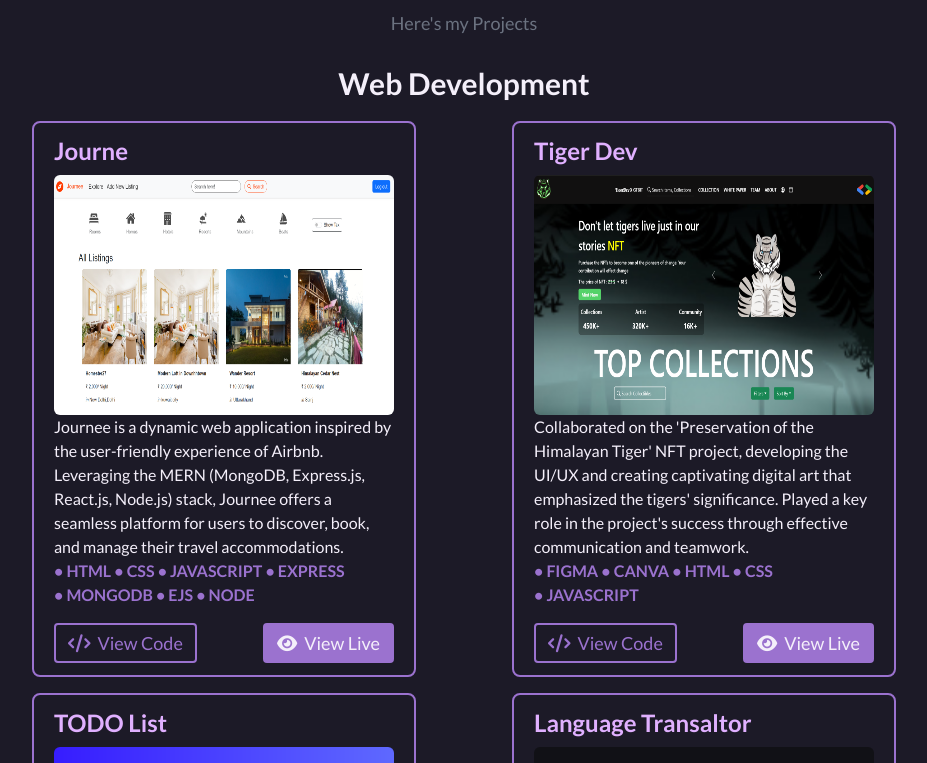
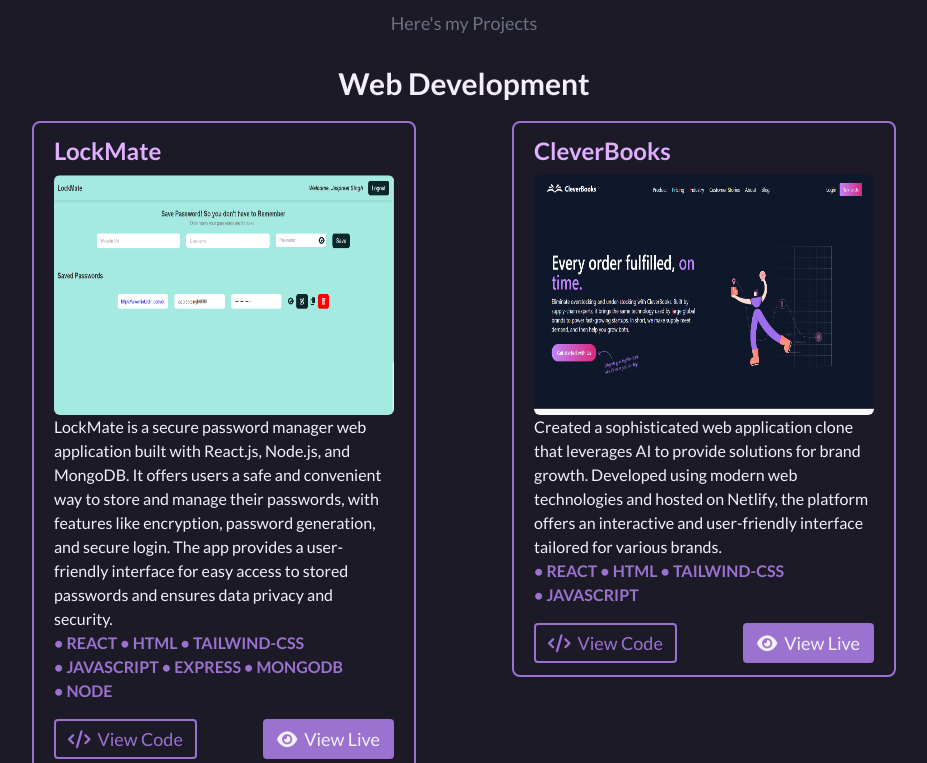
Before and after one commit to jaspreet6090/Portfolio-React, a React (Vite) app: page / in a window 1280 px wide. Shown: the part 3644-4407 px from the top of the page, without its empty margins (176-1103 px from the left). Built offline with nearby package versions, Linux system fonts and the light colour scheme.

Commit message:
Added Projects

```diff
--- a/src/costant.js
+++ b/src/costant.js
@@ -218,7 +218,25 @@ const experience = [
 //Projects
 const WebDev = [
   {
-    id: 1,
+    id:1,
+    name:"LockMate",
+    img:"/ProjectImages/WebDev/LockMate.png",
+    description: "LockMate is a secure password manager web application built with React.js, Node.js, and MongoDB. It offers users a safe and convenient way to store and manage their passwords, with features like encryption, password generation, and secure login. The app provides a user-friendly interface for easy access to stored passwords and ensures data privacy and security.",
+    techStack:["REACT","HTML", "TAILWIND-CSS", "JAVASCRIPT", "EXPRESS", "MONGODB", "NODE"],
+    link:"https://lockmate.vercel.app/",
+    code:"https://github.com/jaspreet6090/LockMate"
+  },
+  {
+    id:2,
+    name:"CleverBooks",
+    img:"/ProjectImages/WebDev/CleverBooks.png",
+    description:"Created a sophisticated web application clone that leverages AI to provide solutions for brand growth. Developed using modern web technologies and hosted on Netlify, the platform offers an interactive and user-friendly interface tailored for various brands.",
+    techStack:["REACT","HTML", "TAILWIND-CSS", "JAVASCRIPT"],
+    link:"https://clever-books-jaspreet.netlify.app/",
+    code:"https://github.com/jaspreet6090/Clever-Book"
+  },
+  {
+    id: 3,
     name: "Journe",
     img: "/ProjectImages/WebDev/Journee.png",
     description: "Journee is a dynamic web application inspired by the user-friendly experience of Airbnb. Leveraging the MERN (MongoDB, Express.js, React.js, Node.js) stack, Journee offers a seamless platform for users to discover, book, and manage their travel accommodations.",
@@ -227,16 +245,7 @@ const WebDev = [
     code: "https://github.com/jaspreet6090/Journee"
   },
   {
-    id: 2,
-    name: "Tiger Dev",
-    img: "/ProjectImages/WebDev/Tigerdev.png",
-    description: "Collaborated on the 'Preservation of the Himalayan Tiger' NFT project, developing the UI/UX and creating captivating digital art that emphasized the tigers' significance. Played a key role in the project's success through effective communication and teamwork.",
-    techStack: ["FIGMA", "CANVA", "HTML", "CSS", "JAVASCRIPT"],
-    link: "https://hackerhouse-gdsc-gtbit.netlify.app/",
-    code: "https://github.com/jaspreet6090/"
-  },
-  {
-    id:"3",
+    id:"4",
     name:"TODO List",
     img:"/ProjectImages/WebDev/Todo.png",
     description: "The Todo List is a web application built with HTML, CSS, and JavaScript, offering users the ability to create, manage, and delete tasks. The app features a clean and intuitive interface, enabling users to organize their tasks efficiently and stay productive.",
@@ -246,7 +255,7 @@ const WebDev = [
 
   },
   {
-    id: 4,
+    id: 5,
     name:"Language Transaltor",
     img:"/ProjectImages/WebDev/Translator.png",
     description: "The Language Translator is a web application built with HTML, CSS, and JavaScript, offering users the ability to translate text between multiple languages using the Yandex API. The app supports over 90 languages and provides a user-friendly interface for seamless translation.",
@@ -255,7 +264,7 @@ const WebDev = [
     code: "https://github.com/jaspreet6090/Language-Translator"
   },
   {
-    id:5,
+    id:6,
     name: "Text Editor",
     img: "/ProjectImages/WebDev/TextEditor.png",
     description: "The Text Editor is a web-based application built with HTML, CSS, and JavaScript. It offers a simple interface for creating and editing text documents, supporting basic formatting like bold, italic, and underline, along with undo/redo and text search features. Users can save and load documents from local storage, making it versatile for tasks like writing code, taking notes, or drafting documents.",
```
Also changed, not shown: public/ProjectImages/WebDev/CleverBooks.png (added), public/ProjectImages/WebDev/LockMate.png (added).
